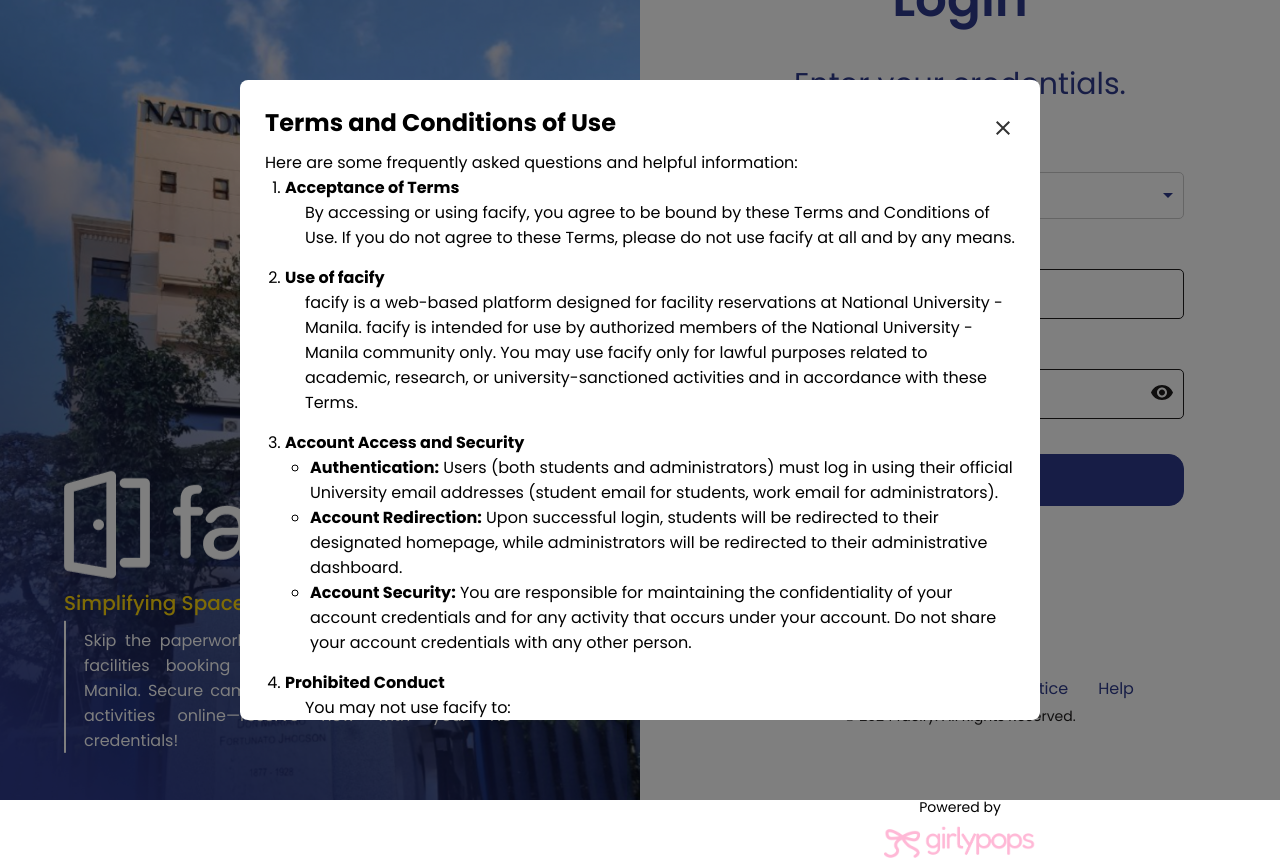
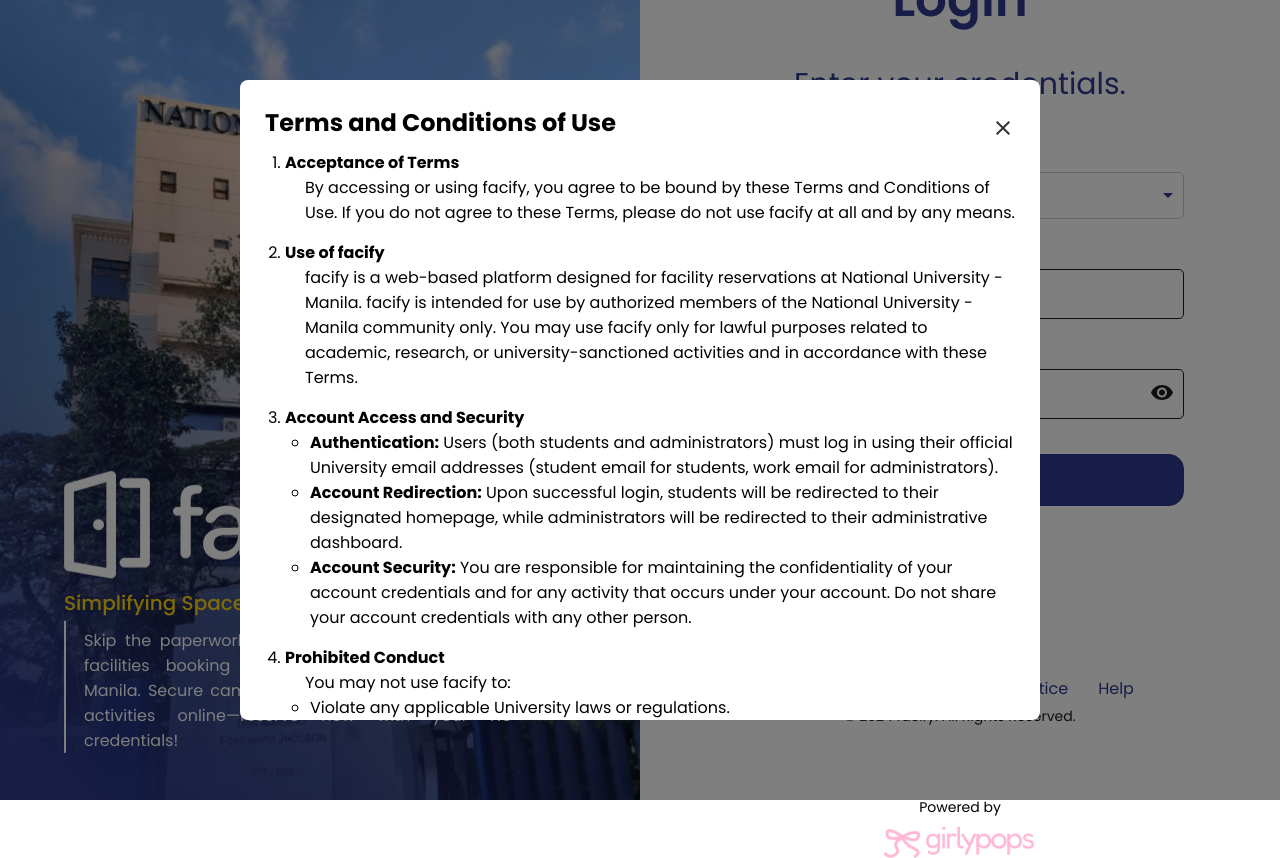
Before and after one commit to ysc4/facify-project, a React (Vite) app: page / in a window 1280 px wide. Both pictures are taken after a click on the link "Conditions of Use". Built offline with nearby package versions, Linux system fonts and the light colour scheme.

Commit message:
Removed the unecessary header

```diff
--- a/src/pages/modals/Condition.jsx
+++ b/src/pages/modals/Condition.jsx
@@ -12,7 +12,6 @@ const ConditionModal = ({ isOpen, onClose }) => {
           <h2>Terms and Conditions of Use</h2>
           <CloseIcon className="close-icon" onClick={onClose} />
         </div>
-        <p>Here are some frequently asked questions and helpful information:</p>
         <ol>
           <li><strong>Acceptance of Terms</strong>
           <p>By accessing or using facify, you agree to be bound by these Terms and Conditions of Use. If you do not agree to these Terms, please do not use facify at all and by any means.</p> </li>
```
